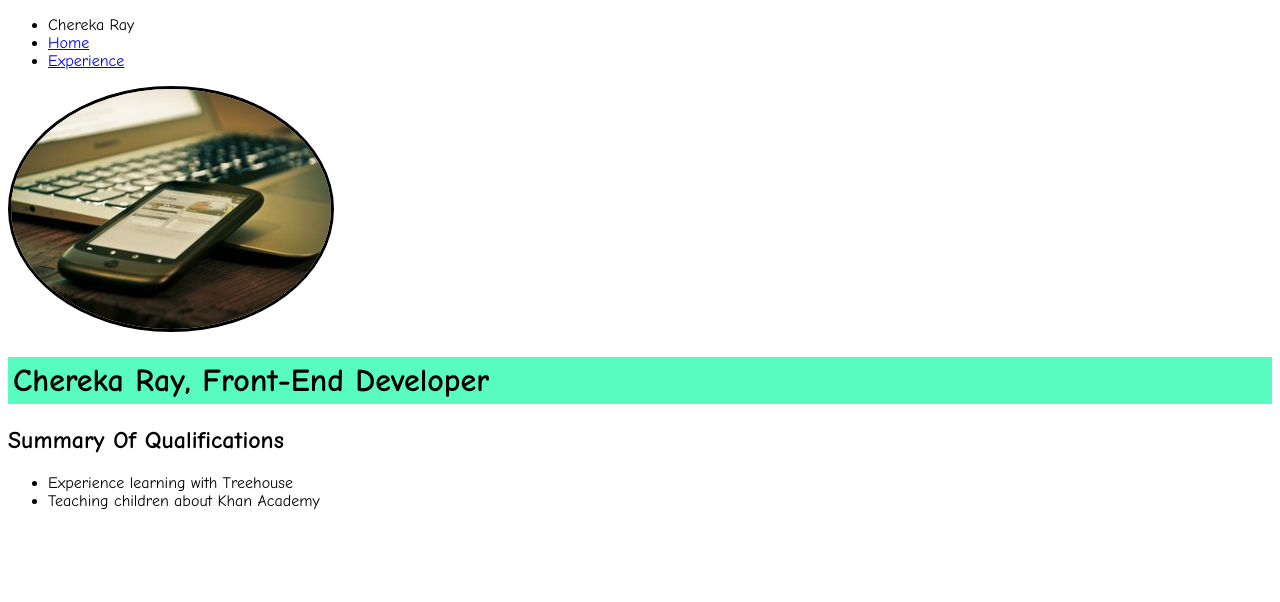
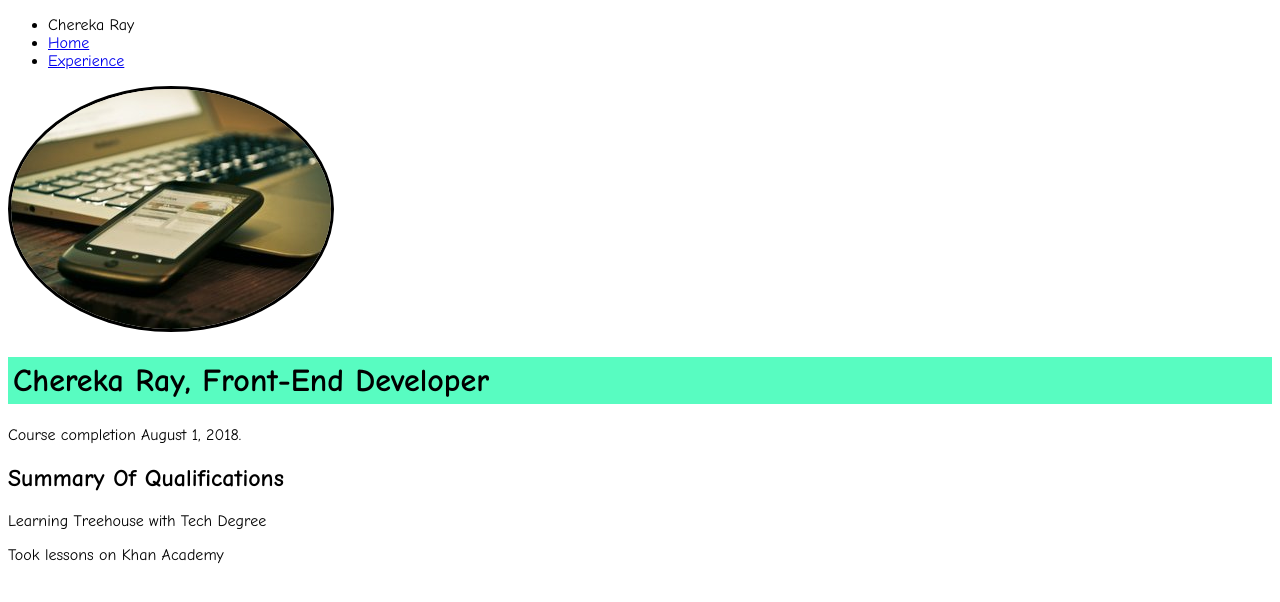
Before and after one commit to raychereka/Portfolio-Project, a plain HTML site: page experience.html in a window 1280 px wide. Drawn offline with Linux system fonts and the light colour scheme.

Commit message:
update wording/completion
Updated wording and added completion date, also added language to html

```diff
--- a/experience.html
+++ b/experience.html
@@ -1,5 +1,5 @@
 <!DOCTYPE html>
-<html>
+<html lang="en">
   <head>
     <meta charset="utf-8">
       <title>Chereka Ray's Experience</title>
@@ -20,11 +20,11 @@
         <div class="card">
       <img src="images/rsz_placeimg_640_480_tech.jpg" alt="First hand experience" class="main-image">
       <h1>Chereka Ray, Front-End Developer</h1>
+      <p>Course completion August 1, 2018.</p>
       <h2 class="section-title">Summary of Qualifications</h2>
-      </div>
-        <ul>
-          <li>Experience learning with Treehouse</li>
-          <li>Teaching children about Khan Academy</li>
-        </ul>
+      <p>Learning Treehouse with Tech Degree</p>
+      <p>Took lessons on Khan Academy</p>
+    </div>
+      </main>
     </body>
     </html>
```
